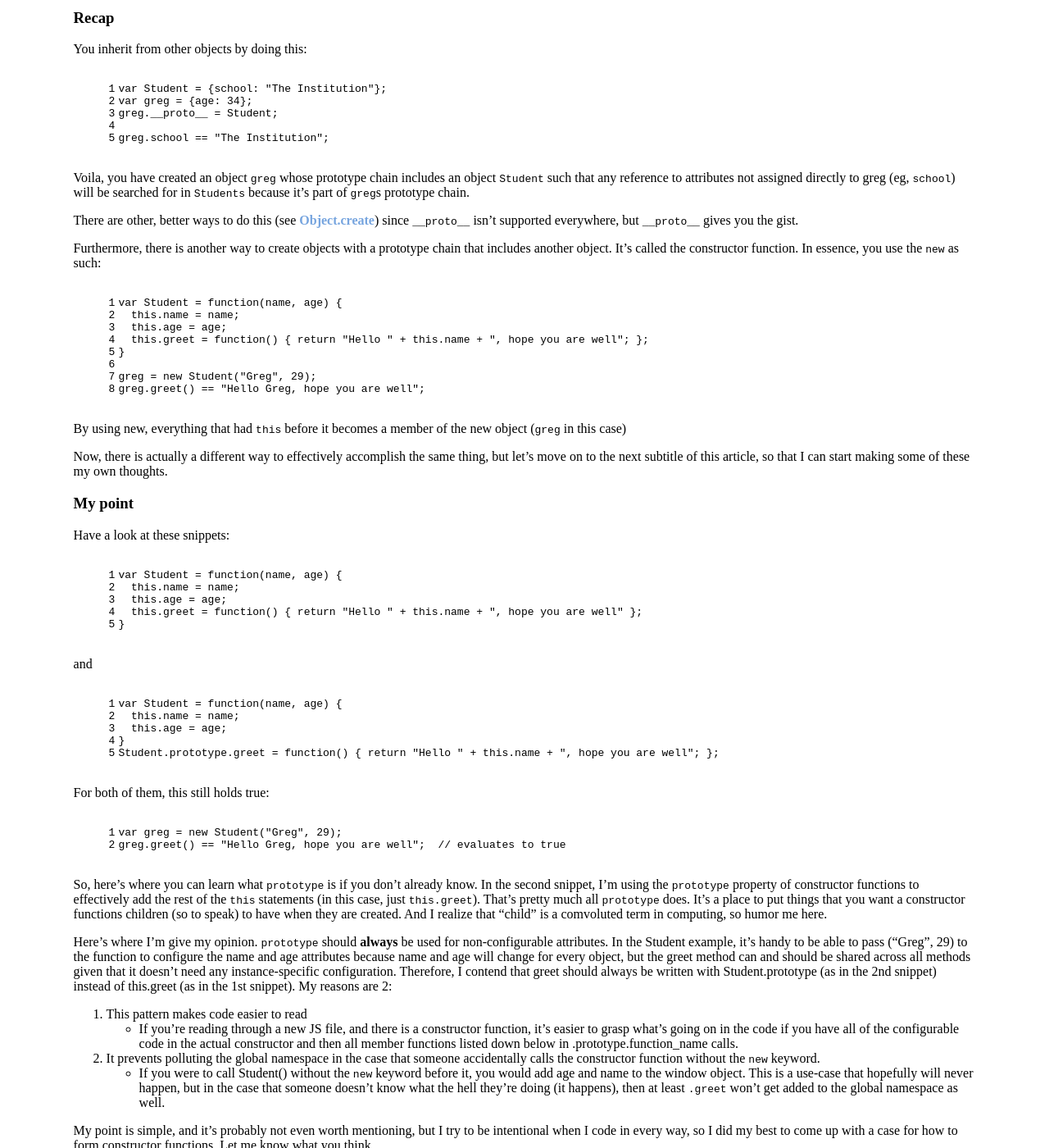
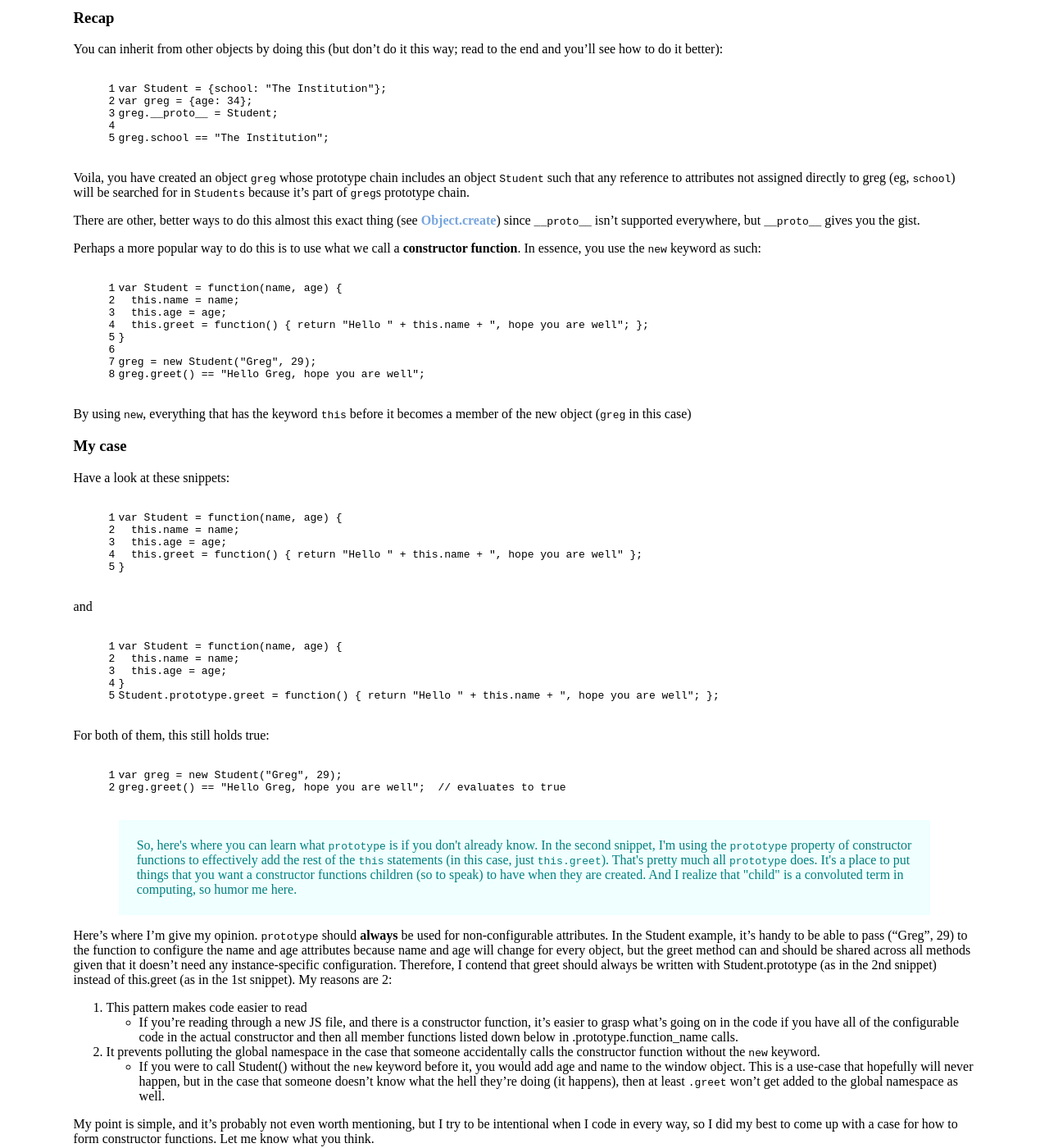
Before and after one commit to thataustin/website, a Jekyll site: the page built from _posts/2013-12-23-javascript_constructor_functions.md, in a window 1280 px wide and 1400 px high, scrolled down 377 px. Shown: the whole window at 82% size. Built offline with Jekyll 4.4.1, drawn with Linux system fonts in a browser that asks for light colours; some of the changed text lies outside the part shown.

Commit message:
Adding aside

```diff
--- /dev/null
+++ b/_plugins/liquid_aside.rb
@@ -0,0 +1,15 @@
+module Jekyll
+  class AsideTag < Liquid::Tag
+
+    def initialize(tag_name, text, tokens)
+      super
+      @text = "<aside>#{text}</aside>"
+    end
+
+    def render(context)
+       "<aside style='padding: 2%; color: rgb(0, 128, 128); margin:auto 5%; background-color: rgb(240, 255, 255);'>#{context[@markup]}</aside>"
+    end
+  end
+end
+
+Liquid::Template.register_tag('aside', Jekyll::AsideTag)
--- a/_posts/2013-12-23-javascript_constructor_functions.md
+++ b/_posts/2013-12-23-javascript_constructor_functions.md
@@ -9,11 +12,11 @@ My goal isn't to teach about Javascript Prototypes, that's been [done](http://sp
 If you don't know what they are...I'll do 2 things for us:
 
 1. Refer you to [this link](http://sporto.github.io/blog/2013/02/22/a-plain-english-guide-to-javascript-prototypes/)
-    * This is the best article I've seen on it as of this writing
+    * That's the best article I've seen on it as of this writing
 2. I give you a __brief__ synopsis of that link in case the URL ever changes:
 
 ###Recap
-You inherit from other objects by doing this:
+You can inherit from other objects by doing this (but don't do it this way; read to the end and you'll see how to do it better):
 
 {% highlight js+smarty linenos %}
 var Student = {school: "The Institution"};
@@ -25,9 +28,9 @@ greg.school == "The Institution";
 
 Voila, you have created an object `greg` whose prototype chain includes an object `Student` such that any reference to attributes not assigned directly to greg (eg, `school`) will be searched for in `Students` because it's part of `greg`s prototype chain.
 
-There are other, better ways to do this (see [Object.create](https://developer.mozilla.org/en-US/docs/Web/JavaScript/Reference/Global_Objects/Object/create)) since `__proto__` isn't supported everywhere, but `__proto__` gives you the gist.
+There are other, better ways to do this almost this exact thing (see [Object.create](https://developer.mozilla.org/en-US/docs/Web/JavaScript/Reference/Global_Objects/Object/create)) since `__proto__` isn't supported everywhere, but `__proto__` gives you the gist.
 
-Furthermore, there is another way to create objects with a prototype chain that includes another object.  It's called the constructor function.  In essence, you use the `new` as such:
+Perhaps a more popular way to do this is to use what we call a __constructor function__.  In essence, you use the `new` keyword as such:
 
 {% highlight js+smarty linenos %}
 var Student = function(name, age) {
@@ -40,12 +43,9 @@ greg = new Student("Greg", 29);
 greg.greet() == "Hello Greg, hope you are well";
 {% endhighlight %}
 
+By using `new`, everything that has the keyword `this` before it becomes a member of the new object (`greg` in this case)
 
-By using new, everything that had `this` before it becomes a member of the new object (`greg` in this case)
-
-Now, there is actually a different way to effectively accomplish the same thing, but let's move on to the next subtitle of this article, so that I can start making some of these my own thoughts.
-
-###My point
+###My case
 
 Have a look at these snippets:
 
@@ -56,7 +56,6 @@ var Student = function(name, age) {
   this.greet = function() { return "Hello " + this.name + ", hope you are well" };
 }
 {% endhighlight %}
-
 
 and
 
@@ -76,9 +75,12 @@ greg.greet() == "Hello Greg, hope you are well";  // evaluates to true
 {% endhighlight %}
 
 
-So, here's where you can learn what `prototype` is if you don't already know.
-In the second snippet, I'm using the `prototype` property of constructor functions to effectively add the rest of the `this` statements (in this case, just `this.greet`).
-That's pretty much all `prototype` does.  It's a place to put things that you want a constructor functions children (so to speak) to have when they are created.  And I realize that "child" is a comvoluted term in computing, so humor me here.
+{% capture aside_text %}
+So, here's where you can learn what <code>prototype</code> is if you don't already know.
+In the second snippet, I'm using the <code>prototype</code> property of constructor functions to effectively add the rest of the <code>this</code> statements (in this case, just <code>this.greet</code>).
+That's pretty much all <code>prototype</code> does.  It's a place to put things that you want a constructor functions children (so to speak) to have when they are created.  And I realize that "child" is a convoluted term in computing, so humor me here.
+{% endcapture %}
+{% aside aside_text %}
 
 Here's where I'm give my opinion.  `prototype` should __always__ be used for non-configurable attributes.  In the Student example, it's handy to be able to pass ("Greg", 29) to the function to configure the name and age attributes because name and age will change for every object, but the greet method can and should be shared across all methods given that it doesn't need any instance-specific configuration.  Therefore, I contend that greet should always be written with Student.prototype (as in the 2nd snippet) instead of this.greet (as in the 1st snippet).  My reasons are 2:
 
```
Also changed, not shown: other parts of _posts/2013-12-23-javascript_constructor_functions.md (+3 -0 lines), _posts/2011-10-22-javascript_function_forms.md (+3 -0 lines), 1 other file.
